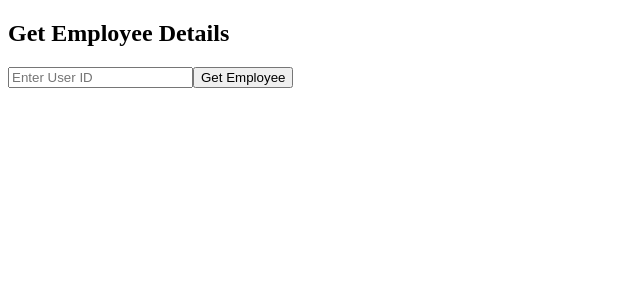
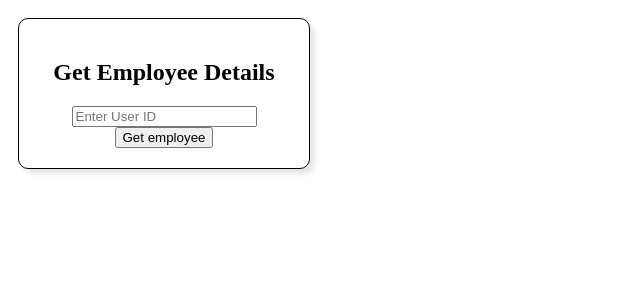
Before and after one commit to AnkitPathak0987/Cloud-react-project, a React (Vite) app: page / in a window 1280 px wide. Shown: the top 300 px of the page, without its empty margins (0-640 px from the left). Built offline with nearby package versions, Linux system fonts and the light colour scheme.

Commit message:
added employee

```diff
--- a/src/UserDetails.jsx
+++ b/src/UserDetails.jsx
@@ -8,6 +8,8 @@ const UserDetails = () => {
 
     const fetchUserDetails = async () => {
         try {
+            //add your URL of API Gateway of GetUser Lambda function
+            //const response = await axios.get(`https://c1uznhy4u2.execute-api.ap-south-1.amazonaws.com/dev/getUser?userid=${userId}`);
             const response = await axios.get(`https://9yoywh6519.execute-api.us-east-1.amazonaws.com/dev/getuser/?username=${userId}`);
 
             if (response.data.user) {
@@ -24,37 +26,32 @@ const UserDetails = () => {
     };
 
     return (
-        <div className="max-w-md mx-auto mt-10 bg-white shadow-xl rounded-2xl p-6 border border-gray-200">
-            <h2 className="text-3xl font-bold text-center text-blue-700 mb-6">Get Employee Details</h2>
-
-            <div className="flex flex-col sm:flex-row items-center gap-3 mb-4">
+        <div className="card">
+            <h2 className="text-2xl font-bold mb-4">Get Employee Details</h2>
             <input
                 type="text"
                 placeholder="Enter User ID"
                 value={userId}
                 onChange={(e) => setUserId(e.target.value)}
-                    className="flex-1 border border-gray-300 rounded-lg px-4 py-2 focus:outline-none focus:ring-2 focus:ring-blue-400 transition"
+                className="border p-2 rounded mb-2"
             />
             <button
                 onClick={fetchUserDetails}
-                    className="bg-blue-600 hover:bg-blue-700 text-white font-semibold px-4 py-2 rounded-lg transition duration-200"
+                className="bg-blue-500 text-white px-4 py-2 rounded ml-2"
             >
-                    Get Employee
+                Get employee
             </button>
-            </div>
 
             {error && (
-                <p className="text-red-500 text-center mt-2">{error}</p>
+                <p className="text-red-500 mt-2">{error}</p>
             )}
 
             {userDetails && (
-                <div className="mt-6 bg-gray-50 border border-gray-200 rounded-lg p-5">
-                    <h3 className="text-lg font-semibold text-gray-700 mb-3">User Details:</h3>
-                    <div className="space-y-2">
-                        <p><span className="font-medium text-gray-600">User ID:</span> {userDetails.username}</p>
-                        <p><span className="font-medium text-gray-600">Email:</span> {userDetails.email}</p>
-                        <p><span className="font-medium text-gray-600">Date Joined:</span> {userDetails.dateJoined}</p>
-                    </div>
+                <div className="mt-4 border p-4 rounded bg-gray-100">
+                    <h3 className="text-xl font-semibold">User Details:</h3>
+                    <p><strong>User ID:</strong> {userDetails.username}</p>
+                    <p><strong>Email:</strong> {userDetails.email}</p>
+                    <p><strong>Date Joined:</strong> {userDetails.dateJoined}</p>
                 </div>
             )}
         </div>
```
Lines whose indentation alone changed are shown as unchanged.
